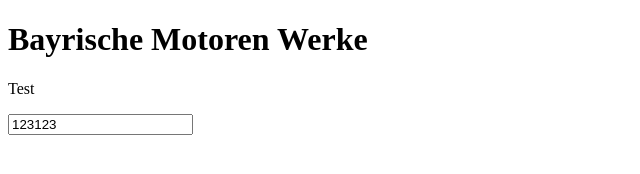
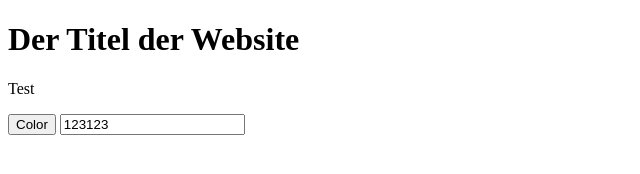
Before and after one commit to CodeTarik/basic, a plain HTML site: page index.html in a window 1280 px wide. Shown: the whole page, without its empty margins (0-640 px from the left). Drawn offline with Linux system fonts and the light colour scheme.

Commit message:
onclick - myFunction

```diff
--- a/dom_manupulation.js
+++ b/dom_manupulation.js
@@ -1,9 +1,4 @@
 let title = document.getElementById('website_title');
-
-console.log(title.innerHTML);
-
-title.innerHTML = "Bayrische Motoren Werke";
-
 
 document.getElementById('test_div').innerHTML = '<p>Test</p>';
 
@@ -13,7 +8,12 @@ document.getElementById('test_div').classList.add('green_bg');
 document.getElementById('test_div').classList.remove('green_bg');
 document.getElementById('test_div').classList.toggle('grenn_bg');
 
-//document.getElementById('test_input').value = 123123;
+document.getElementById('test_input').value = 123123;
 //document.getElementById('test_input').setAttribute('value', 123);
 
 console.log(document.getElementById('test_input').value = 123123);
+
+function myFunction(){
+document.getElementById("myH1").setAttribute("class", "democlass");
+
+}
--- a/index.html
+++ b/index.html
@@ -3,6 +3,7 @@
 <head>
     <meta charset="UTF-8">
     <meta name="viewport" content="width=device-width, initial-scale=1.0">
+    <link rel="stylesheet" href="style.css">
     <title>JS Grundlagen</title>
 
     <style>
@@ -16,10 +17,16 @@
 </head>
 <body >
 
-<h1 id="website_title">Der Titel der Website</h1>
+<h1 id="myH1">Der Titel der Website</h1>
 <div class="green_bg" id="test_div"></div>
+<button onclick="myFunction()"> Color</button>
 
-<input id="test_input" type="number" value="5">
+
+
+<input id="test_input" type="number" value="5" max="10">
+
+
+
 
 
 
--- /dev/null
+++ b/style.css
@@ -0,0 +1,3 @@
+.democlass{
+    color: red;
+}
```
